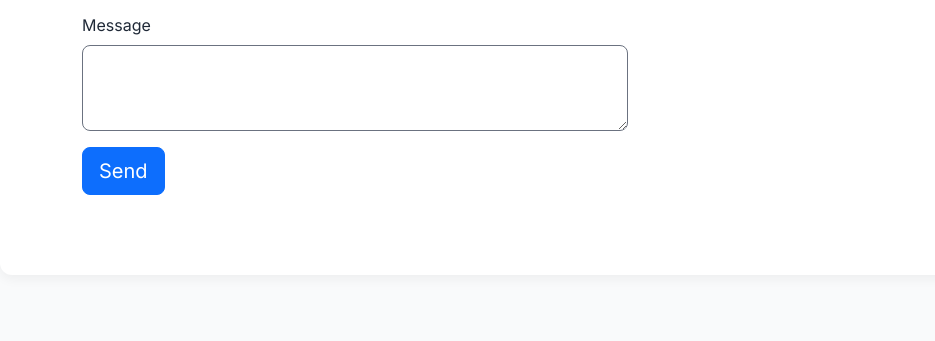
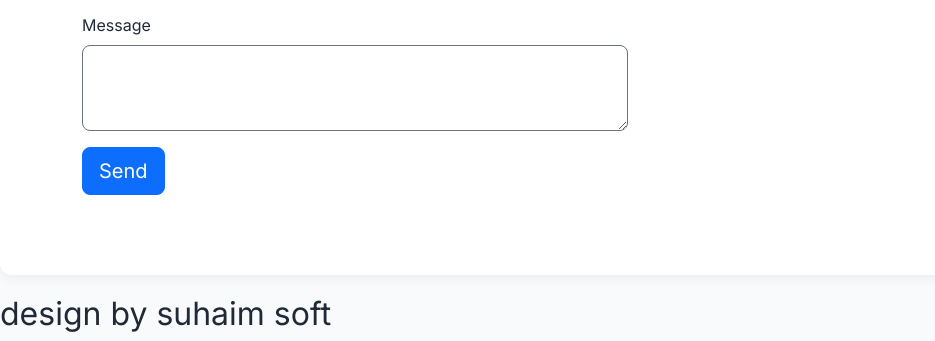
Before and after one commit to suhaimsofppm-dotcom/draseeb, a plain HTML site: page index.html in a window 1280 px wide. Shown: the part 4543-4884 px from the top of the page, without its empty margins (0-935 px from the left). Before the commit the page ends 4838 px from the top, so only its background shows below. Drawn offline with nearby package versions, Linux system fonts and the light colour scheme.

Commit message:
Update index.html

```diff
--- a/index.html
+++ b/index.html
@@ -970,5 +970,6 @@
             console.error('Error initializing product filter:', error);
         }
     </script>
+    <h2>design by suhaim soft</h2>
 </body>
 </html>
```
